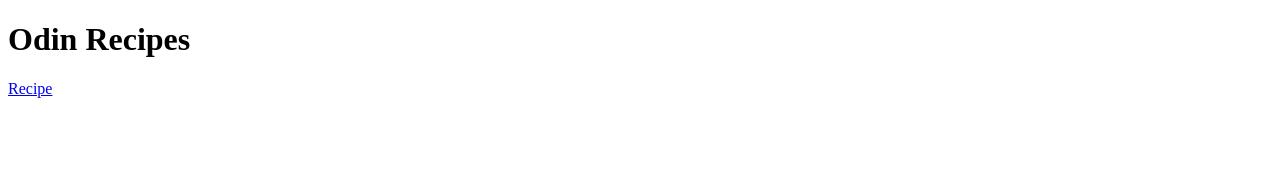
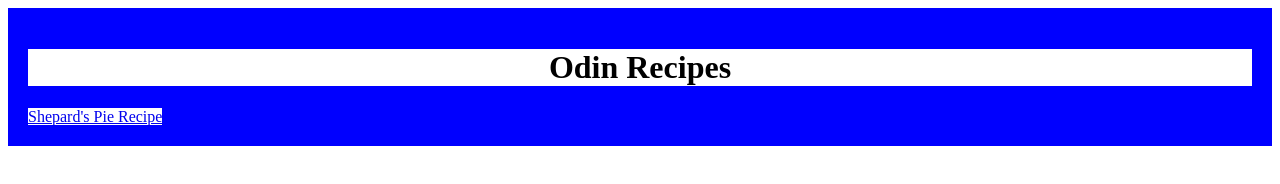
Before and after one commit to anhellgo/odin-recipes, a plain HTML site: page index.html in a window 1280 px wide. Drawn offline with Linux system fonts and the light colour scheme.

Commit message:
Add Small Box Learning
Reflect Box and Inline Learning
Encapsulate title in Box
Encapsulate recipe link in box

```diff
--- a/index.html
+++ b/index.html
@@ -1,12 +1,15 @@
 <!DOCTYPE html>
 <html lang="en">
 <head>
+    <link rel="stylesheet" href="style.css">
     <meta charset="UTF-8">
     <meta name="viewport" content="width=device-width, initial-scale=1.0">
     <title>Document</title>
 </head>
 <body>
-    <h1>Odin Recipes</h1>
-    <a href="./recipes/shepards_pie.html">Recipe</a>
+    <div class="body">
+    <h1 id="indextitle">Odin Recipes</h1>
+    <a class="link" href="./recipes/shepards_pie.html">Shepard's Pie Recipe</a>
+    </div>
 </body>
 </html>
--- a/style.css
+++ b/style.css
@@ -15,3 +15,17 @@ ol {
 #main {
     color: green;
 }
+
+.body{
+    padding: 20px;
+    background: blue;
+}
+
+#indextitle{
+    background-color: white;
+    text-align: center;
+}
+
+.link {
+    background-color: white;
+}
```
